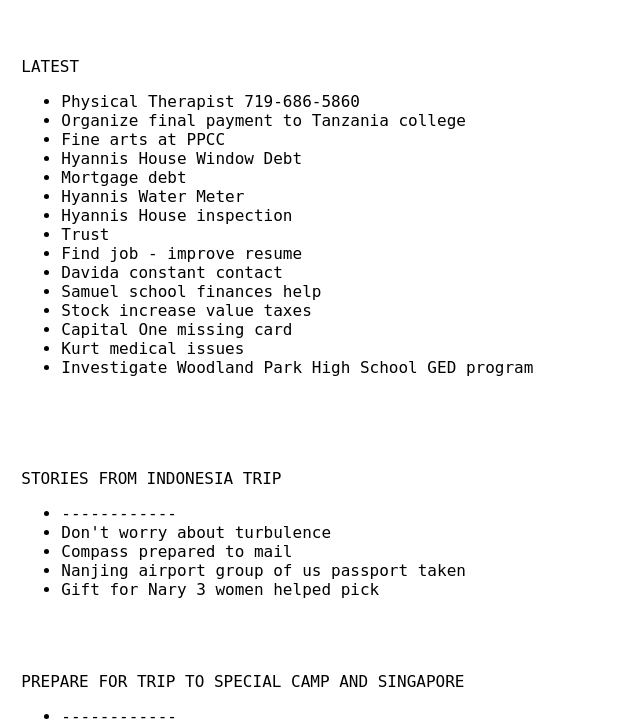
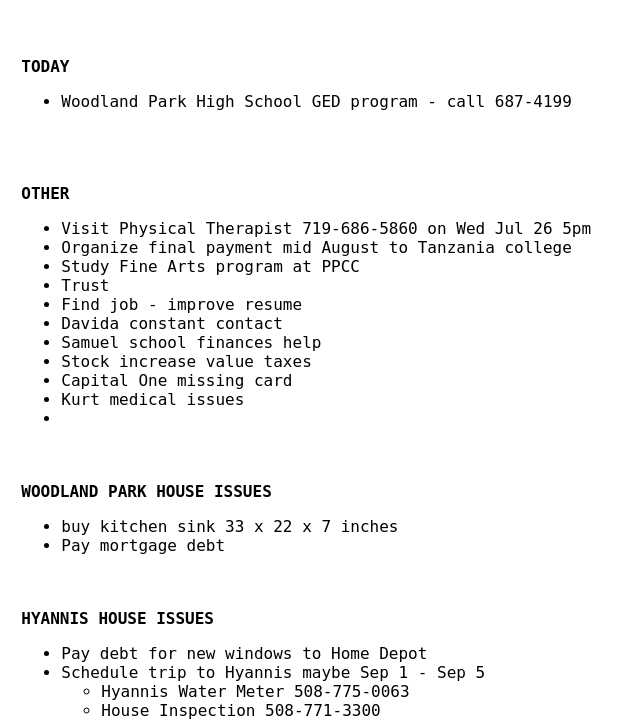
Before and after one commit to kwegner7/pub, a plain HTML site: page tomboy/TODO.html in a window 1280 px wide. Shown: the part 78-800 px from the top of the page, without its empty margins (0-640 px from the left). Drawn offline with Linux system fonts and the light colour scheme.

Commit message:
Update All Pub

```diff
--- a/tomboy/TODO.html
+++ b/tomboy/TODO.html
@@ -15,14 +15,14 @@
  	      	   word-wrap: break-word;      /* IE 5.5+ */ }
 	</style></head><body><div class="note" id="[PL] To Do"><a name="[pl] to do"></a><h1>[PL] To Do</h1>
 
-LATEST
-<ul><li dir="ltr">Physical Therapist 719-686-5860
-</li><li dir="ltr">Organize final payment to Tanzania college
-</li><li dir="ltr">Fine arts at PPCC
-</li><li dir="ltr">Hyannis House Window Debt
-</li><li dir="ltr">Mortgage debt
-</li><li dir="ltr">Hyannis Water Meter
-</li><li dir="ltr">Hyannis House inspection
+<b>TODAY</b>
+<ul><li dir="ltr">Woodland Park High School GED program - call 687-4199</li></ul>
+
+
+<b>OTHER</b>
+<ul><li dir="ltr">Visit Physical Therapist 719-686-5860 on Wed Jul 26 5pm
+</li><li dir="ltr">Organize final payment mid August to Tanzania college
+</li><li dir="ltr">Study Fine Arts program at PPCC
 </li><li dir="ltr">Trust
 </li><li dir="ltr">Find job - improve resume
 </li><li dir="ltr">Davida constant contact
@@ -30,17 +30,17 @@ LATEST
 </li><li dir="ltr">Stock increase value taxes
 </li><li dir="ltr">Capital One missing card
 </li><li dir="ltr">Kurt medical issues
-</li><li dir="ltr">Investigate Woodland Park High School GED program</li></ul>
+</li><li dir="ltr"></li></ul>
 
+<b>WOODLAND PARK HOUSE ISSUES</b>
+<ul><li dir="ltr">buy kitchen sink 33 x 22 x 7 inches
+</li><li dir="ltr">Pay mortgage debt</li></ul>
 
-
-STORIES FROM INDONESIA TRIP
-<ul><li dir="ltr">------------
-</li><li dir="ltr">Don't worry about turbulence
-</li><li dir="ltr">Compass prepared to mail
-</li><li dir="ltr">Nanjing airport group of us passport taken
-</li><li dir="ltr">Gift for Nary 3 women helped pick</li></ul>
-
+<b>HYANNIS HOUSE ISSUES</b>
+<ul><li dir="ltr">Pay debt for new windows to Home Depot
+</li><li dir="ltr">Schedule trip to Hyannis maybe Sep 1 - Sep 5
+<ul><li dir="ltr">Hyannis Water Meter 508-775-0063
+</li><li dir="ltr">House Inspection 508-771-3300</li></ul></li></ul>
 
 PREPARE FOR TRIP TO SPECIAL CAMP AND SINGAPORE
 <ul><li dir="ltr">------------
```
Also changed, not shown: 1 other file.
